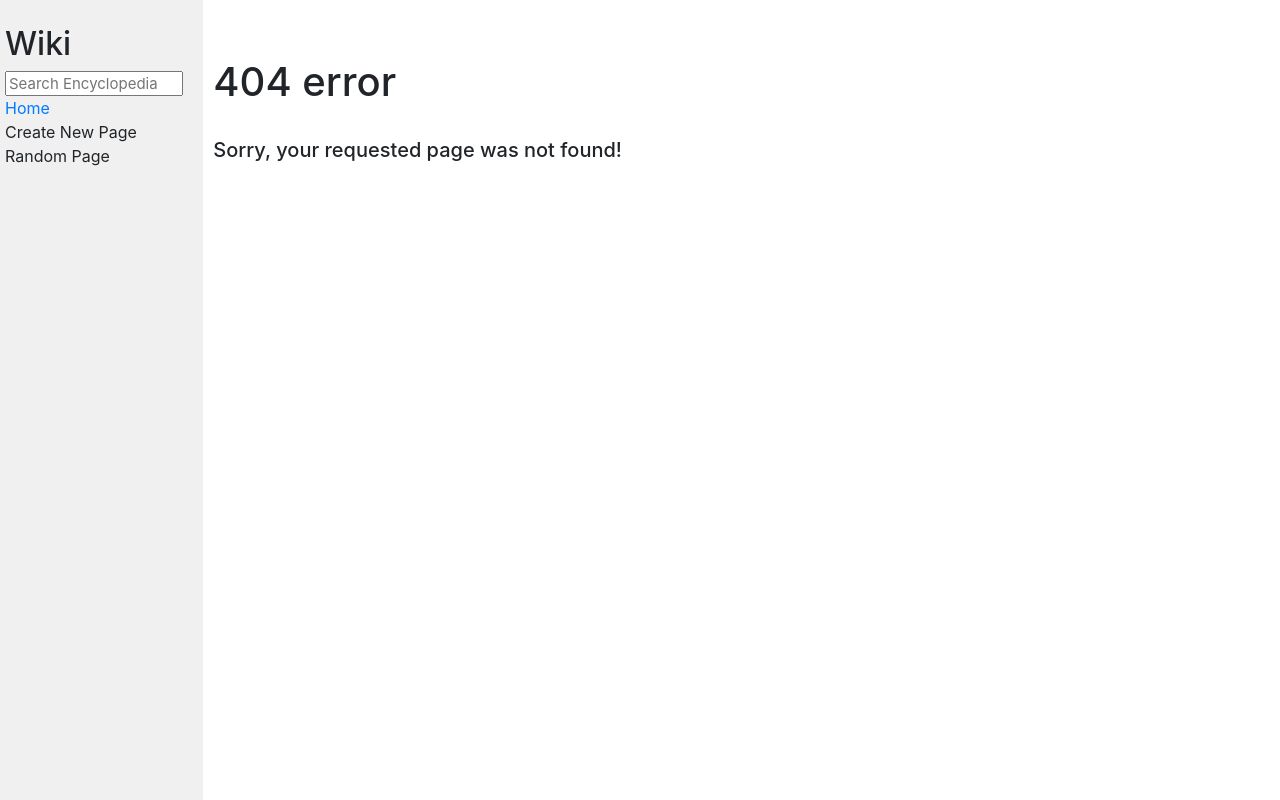
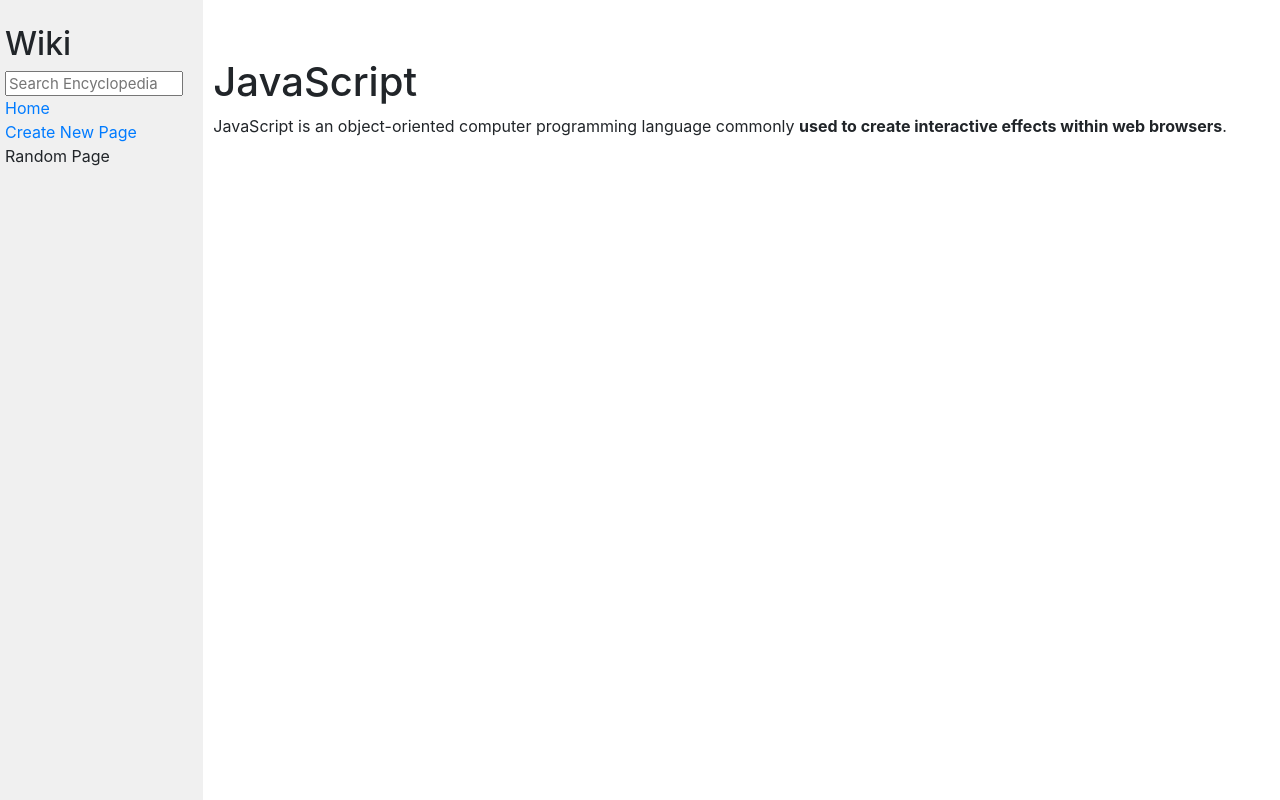
Before and after one commit to magaranin/project1_harvard_cs50, a Django app: page /wiki/JavaScript in a window 1280 px wide. Run offline with Django 3.2, Linux system fonts and the light colour scheme; some libraries are stand-ins or nearby versions.

Commit message:
Add page 'crete_new_page.html' that creates a new wiki entry

```diff
--- a/encyclopedia/templates/encyclopedia/layout.html
+++ b/encyclopedia/templates/encyclopedia/layout.html
@@ -19,7 +19,7 @@
                     <a href="{% url 'index' %}">Home</a>
                 </div>
                 <div>
-                    Create New Page
+                    <a href="{% url 'create_new_entry' %}">Create New Page</a>
                 </div>
                 <div>
                     Random Page
--- a/encyclopedia/urls.py
+++ b/encyclopedia/urls.py
@@ -4,5 +4,6 @@ from . import views
 
 urlpatterns = [
     path("", views.index, name="index"),
-    path("wiki/<str:title>",views.entry_page, name="entry_page")
+    path("wiki/<str:title>",views.entry_page, name="entry_page"),
+    path("create_new_entry", views.create_new_entry, name="create_new_entry")
 ]
--- a/encyclopedia/views.py
+++ b/encyclopedia/views.py
@@ -1,6 +1,14 @@
 from django.shortcuts import render
 from . import util
+from django.http import HttpResponseRedirect, HttpResponseNotFound
 import markdown2
+from django import forms
+from django.urls import reverse
+
+class new_entry_form(forms.Form):
+    entry = forms.CharField(widget=forms.TextInput(attrs={'class' : 'form-control col-md-8 col-lg-8'}))
+    content = forms.CharField(widget=forms.Textarea(attrs={'class' : 'form-control col-md-8 col-lg-10', 'rows' : 10}))
+
 
 def index(request):
     return render(request, "encyclopedia/index.html", {
@@ -14,3 +22,18 @@ def entry_page(request, title):
     return render(request, "encyclopedia/entry_page.html", {
         "content": file_content
     })
+
+def create_new_entry(request):
+    if request.method == "POST":
+        form = new_entry_form(request.POST)
+        if form.is_valid():
+            title = form.cleaned_data["entry"]
+            content = form.cleaned_data["content"]
+            if title in util.list_entries():
+                return HttpResponseNotFound('<h1>This entry already exists</h1>')
+            else:
+                util.save_entry(title,content)
+                return HttpResponseRedirect(reverse("entry_page", kwargs={'title': title}))
+    return render(request, "encyclopedia/create_new_entry.html", {
+        "form": new_entry_form()
+    })
--- /dev/null
+++ b/entries/JavaScript.md
@@ -0,0 +1,5 @@
+#JavaScript
+
+
+
+JavaScript is an object-oriented computer programming language commonly **used to create interactive effects within web browsers**.
```
Also changed, not shown: encyclopedia/templates/encyclopedia/create_new_entry.html (added, +14 -0 lines).
